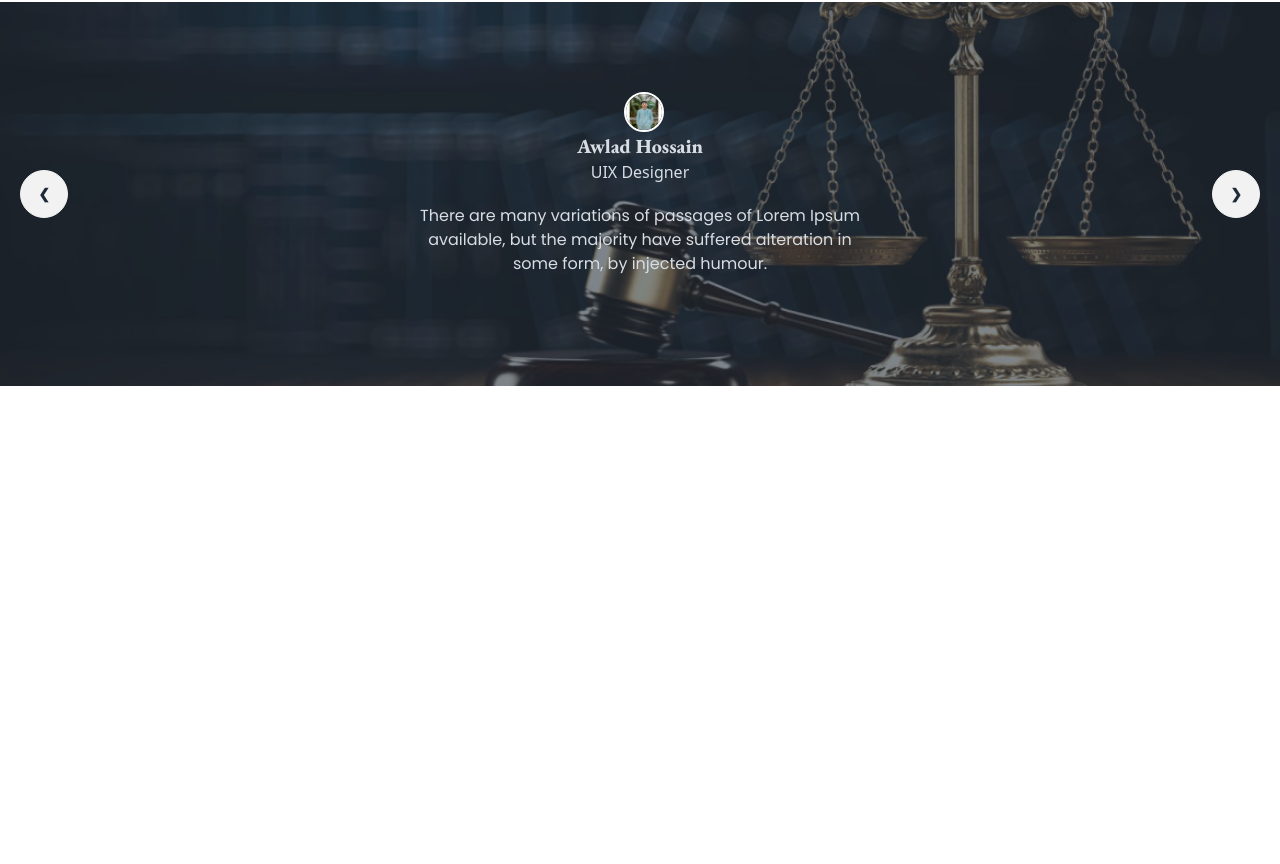
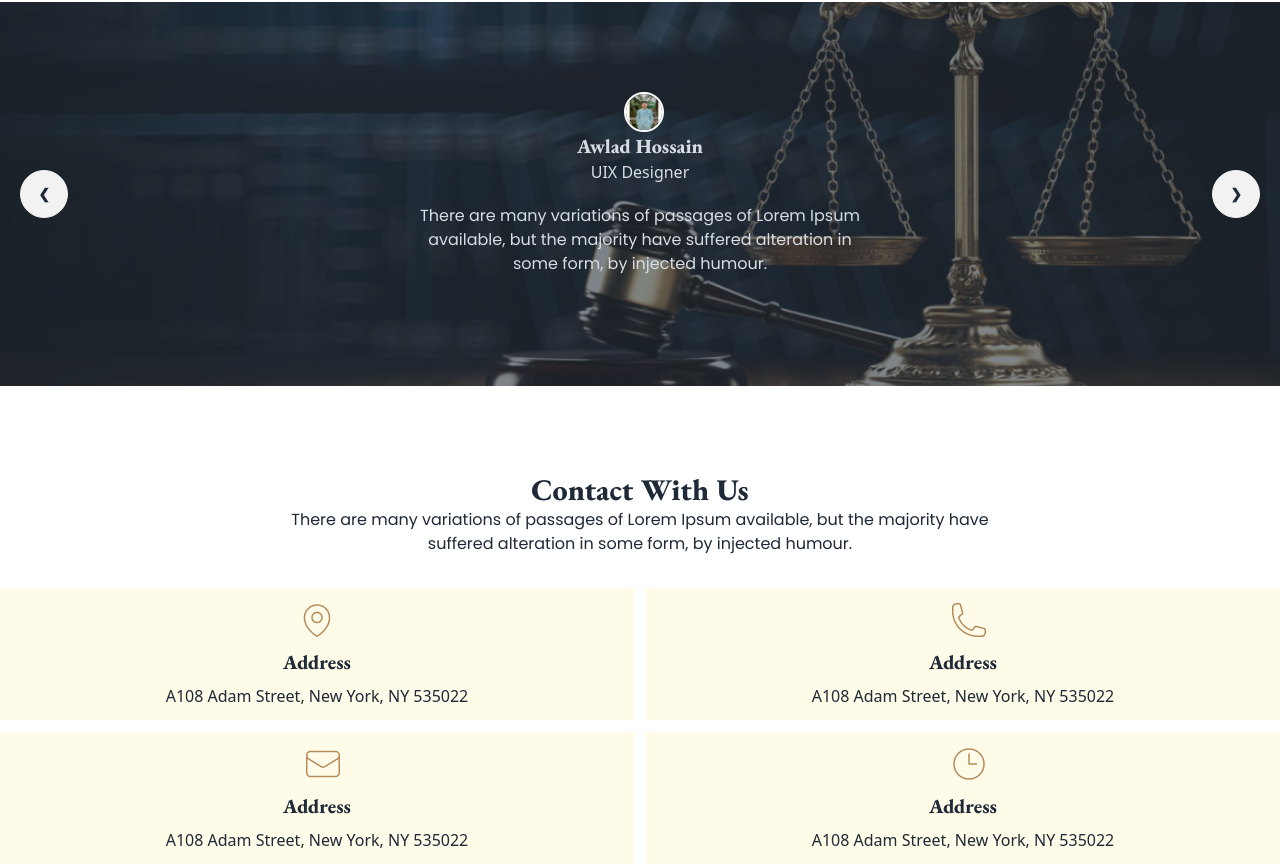
Before and after one commit to Roknuzzaman5546/practise-14-daisyui, a plain HTML site: page index.html in a window 1280 px wide. Shown: the part 1908-2772 px from the top of the page. Before the commit the page ends 2300 px from the top, so only its background shows below. Drawn offline with nearby package versions, Linux system fonts and the light colour scheme.

Commit message:
grid option push

```diff
--- a/index.html
+++ b/index.html
@@ -100,7 +100,7 @@
                     <h1 class="mb-5 text-5xl font-bold gormando">We Provide Effective Legal Solutions</h1>
                     <p class="mb-5 popins">There are many variations of passages of Lorem Ipsum available, but the
                         majority have suffered alteration in some form, by injected humour.</p>
-                    <input type="text" placeholder="Type here" class="input input-ghost w-full max-w-xs" />
+                    <input type="text" placeholder="Search your services" class="input input-ghost w-full max-w-xs" />
                     <button class="btn kathali">Get Started</button>
                 </div>
             </div>
@@ -259,6 +259,44 @@
                 </div>
             </div>
         </section>
+        <!-- section 3  -->
+        <section class="mt-20 lg:container w-4/5 m-auto">
+            <div class="text-center">
+                <h2 class="text-3xl gormando">Contact With Us</h2>
+                <p class="popins">There are many variations of passages of Lorem Ipsum available, but the majority have <br>
+                    suffered alteration in some form, by injected humour.</p>
+            </div>
+            <div>
+                <div class="grid lg:grid-cols-2 grid-cols-1 gap-3 mt-8">
+                    <div class="bg-yellow-50 p-3 space-y-2 flex flex-col items-center">
+                        <img src="./images/location.png" alt="">
+                        <h3 class="text-xl gormando">Address</h3>
+                        <p>A108 Adam Street, New York, NY 535022</p>
+                    </div>
+                    <div class="bg-yellow-50 p-3 space-y-2 flex flex-col items-center">
+                            <img class="ml-3" src="./images/call.png" alt="">
+                            <h3 class="text-xl gormando">Address</h3>
+                            <p>A108 Adam Street,
+                                New York, NY 535022</p>
+                    </div>
+                    <div class="bg-yellow-50 p-3 space-y-2 flex flex-col items-center">
+                            <img class="ml-3" src="./images/email.png" alt="">
+                            <h3 class="text-xl gormando">Address</h3>
+                            <p>A108 Adam Street,
+                                New York, NY 535022</p>
+                    </div>
+                    <div class="bg-yellow-50 p-3 space-y-2 flex flex-col items-center">
+                            <img class="ml-3" src="./images/time.png" alt="">
+                            <h3 class="text-xl gormando">Address</h3>
+                            <p>A108 Adam Street,
+                                New York, NY 535022</p>
+                    </div>
+                </div>
+                <div>
+
+                </div>
+            </div>
+        </section>
     </main>
 </body>
 
```
